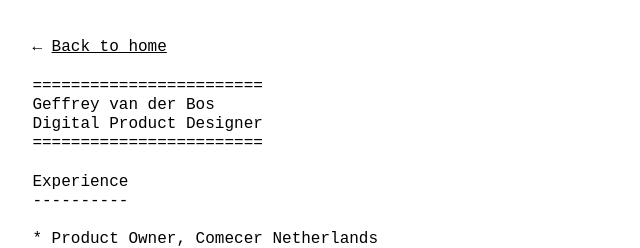
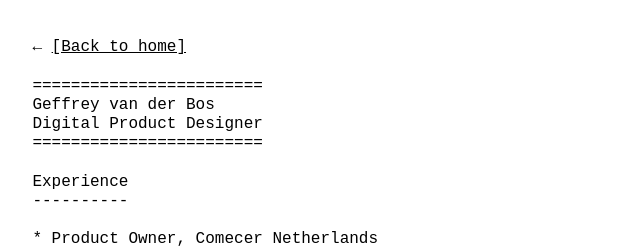
Before and after one commit to Geffreyvanderbos/plaintextjournal, an Eleventy site: page src/resume.njk in a window 1280 px wide. Shown: the top 248 px of the page, 6-646 px from the left. Built offline with nearby package versions, Linux system fonts and the light colour scheme; Eleventy itself is replaced by a stand-in of ours; files that its build step writes are made by us from their sources.

Commit message:
made home link resemble a button

```diff
--- a/src/resume.njk
+++ b/src/resume.njk
@@ -2,7 +2,7 @@
 title: Geffrey van der Bos' resume
 layout: 'base.njk'
 ---
-<a href="/" class="prefix--back-arrow">Back to home </a>
+<a href="/" class="prefix--back-arrow">[Back to home] </a>
 <div class="pre-wrap">
 ========================
 Geffrey van der Bos
```
